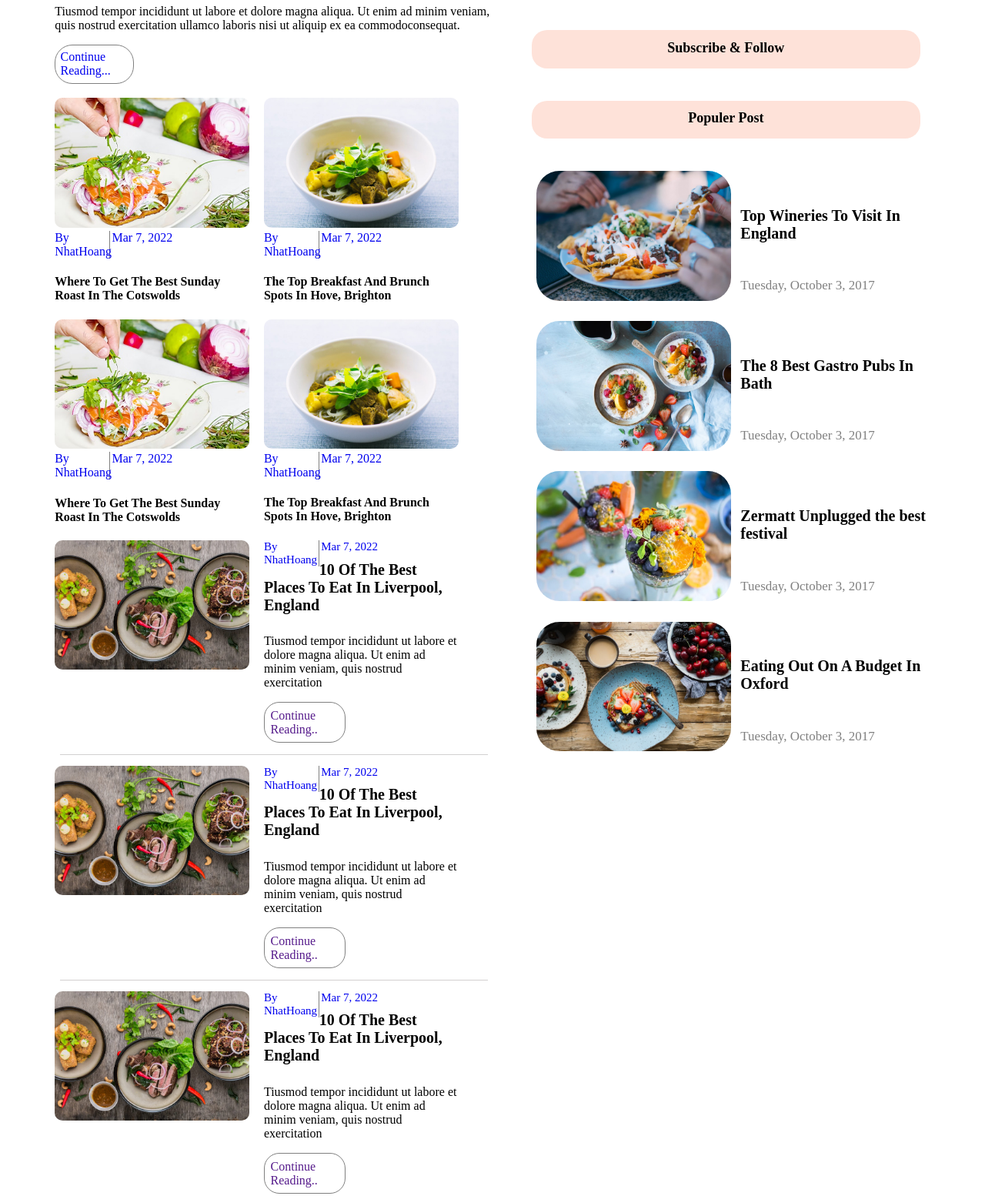
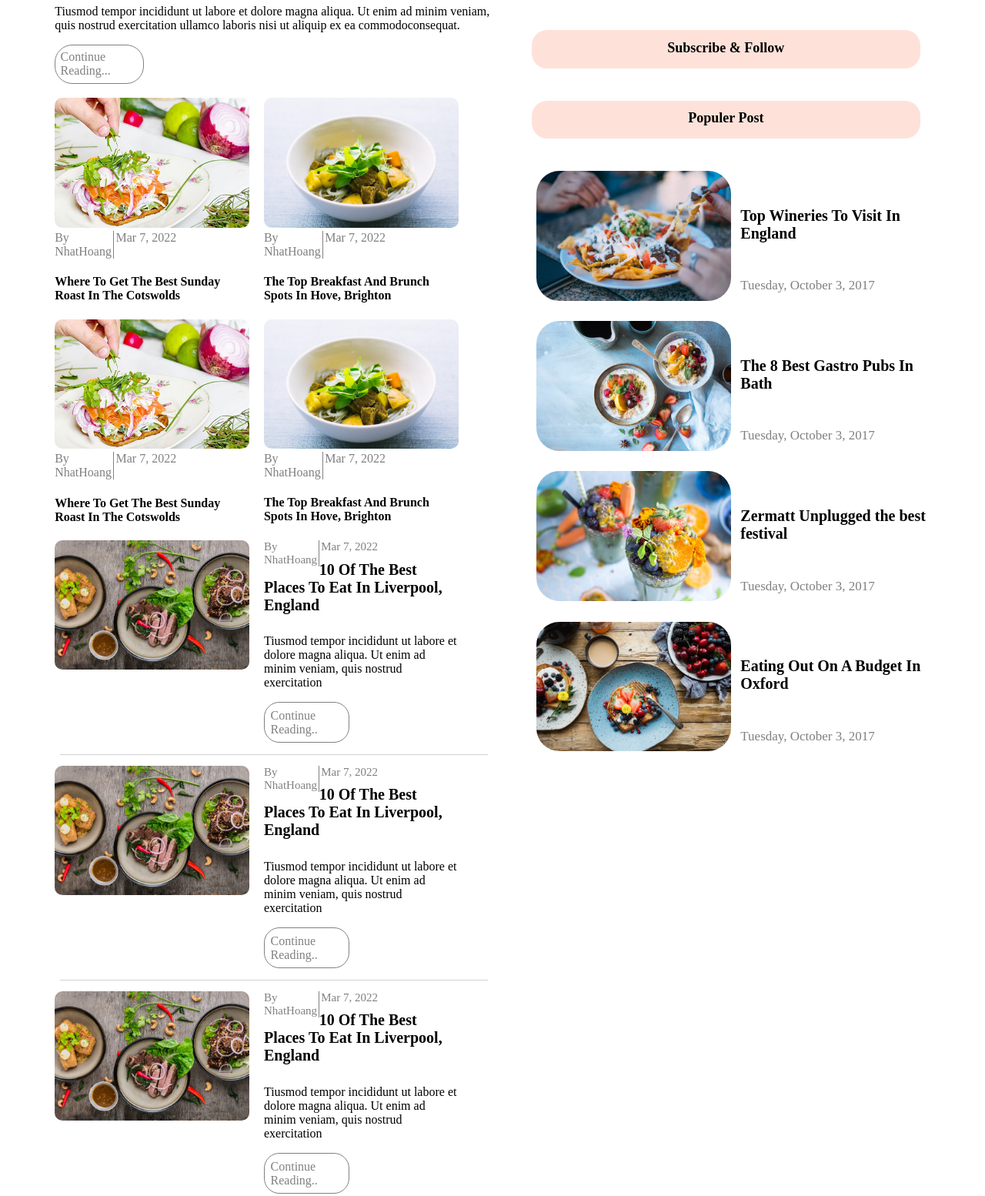
Before and after one commit to nhathoagn/Final-Pro-ct-of-HTML-CSS, a plain HTML site: page index.html in a window 1280 px wide. Shown: the part 677-2231 px from the top of the page at 77% size. Drawn offline with Linux system fonts and the light colour scheme.

Commit message:
fix magin, add color

```diff
--- a/css/style.css
+++ b/css/style.css
@@ -22,6 +22,7 @@
 } */
 a{
     text-decoration: none;
+    color: gray;
 }
 /* Header-bar */
 .top_header_area{
@@ -185,7 +186,10 @@ text-align: right;
     border: 1px solid gray;
     border-radius: 23px;
     padding: 1%;
-    width: 14%;
+    width: 16%;
+}
+.read-more a{
+    color: gray;
 }
 /* SideBar */
 .widget-title{
@@ -345,7 +349,7 @@ text-align: right;
     clear: both;
 }
 .post-author-mid-2{
-    width: 28%;
+    width: 30%;
     float: left;
     border-right: 1px solid gray;
 }
@@ -365,7 +369,7 @@ text-align: right;
     clear: both;
 }
 .post-author-mid-3{
-    width: 28%;
+    width: 30%;
     float: left;
     border-right: 1px solid gray;
 }
@@ -429,7 +433,7 @@ text-align: right;
 .read-more-list-blog-a{
     border: 1px solid gray;
     padding: 3%;
-    width: 35%;
+    width: 37%;
     border-radius: 20px;
 }
 /* Footer */
```
Also changed, not shown: test.html (+19 -1 lines).
